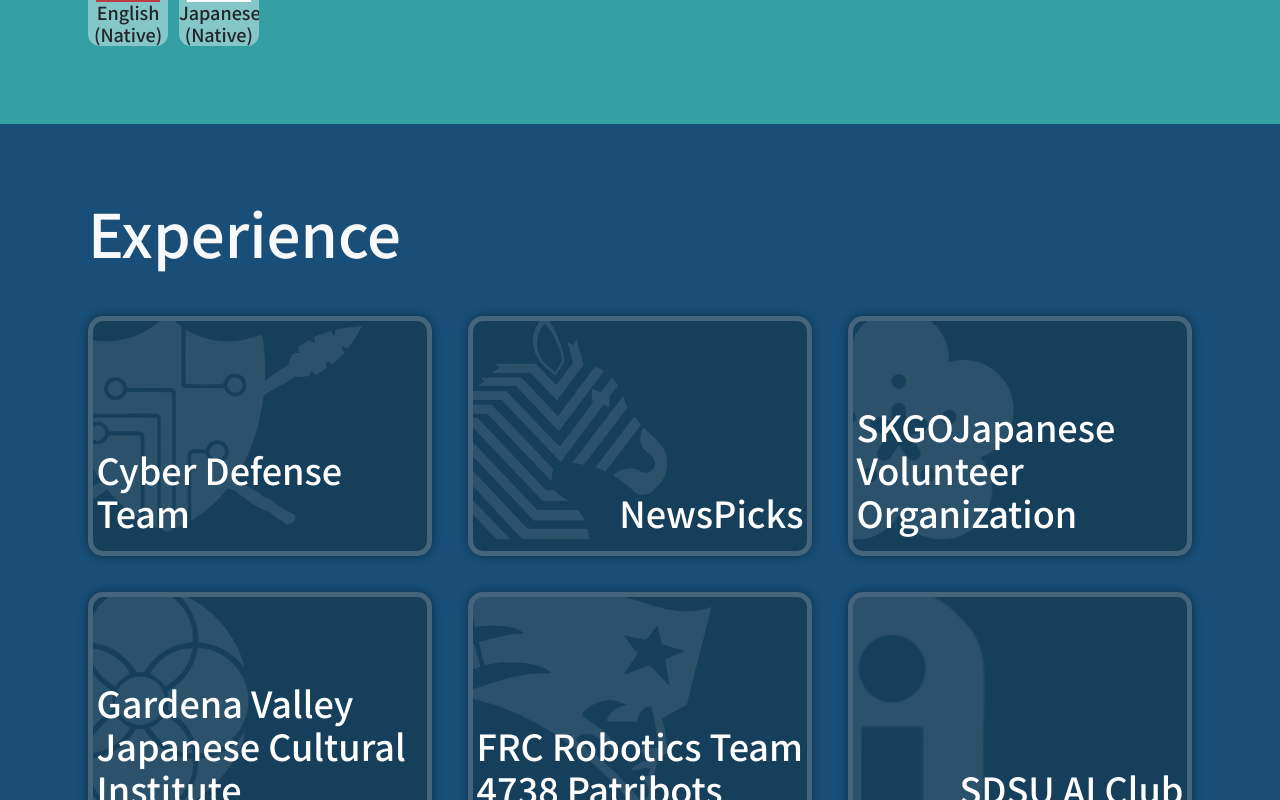
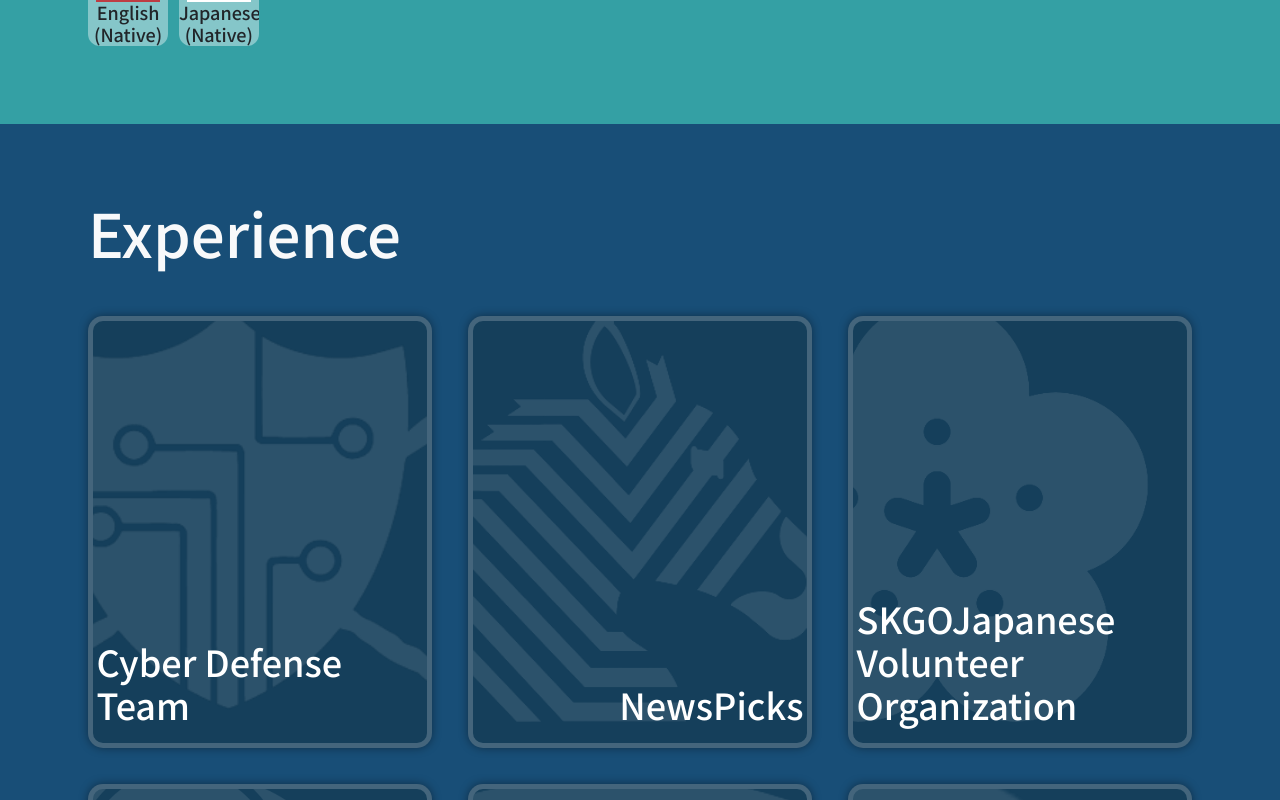
Before and after one commit to Kekechi/Portfolio, a React (Vite) app: page /en in a window 1280 px wide. Shown: the part 4190-4990 px from the top of the page. Built offline with nearby package versions, Linux system fonts and the light colour scheme.

Commit message:
adjust height of experience card

```diff
--- a/src/index.css
+++ b/src/index.css
@@ -153,7 +153,6 @@
 
 .typeIn.show {
   width: 100%;
-  transition: width 1s ease-out 0.2s;
 }
 
 .scaleIn {
@@ -375,7 +374,7 @@
 /* || Experience */
 .experience {
   background-color: var(--TENTH-COLOR);
-  --EXPERIENCE-CARD-HEIGHT: 30vh;
+  --EXPERIENCE-CARD-HEIGHT: 18rem;
 }
 
 .experience-card {
@@ -434,7 +433,7 @@
   flex-direction: column;
   align-items: center;
   opacity: 0;
-  transform: translateY(calc(-15vh + 5%));
+  transform: translateY(calc(-1 * var(--EXPERIENCE-CARD-HEIGHT) / 2 + 5%));
   display: none;
 }
 
@@ -455,7 +454,7 @@
 }
 
 .experience-card:hover .experience-title {
-  transform: translateY(15vh);
+  transform: translateY(calc(var(--EXPERIENCE-CARD-HEIGHT) / 2));
 }
 .experience-card:hover .experience-card-content {
   display: inherit;
```
